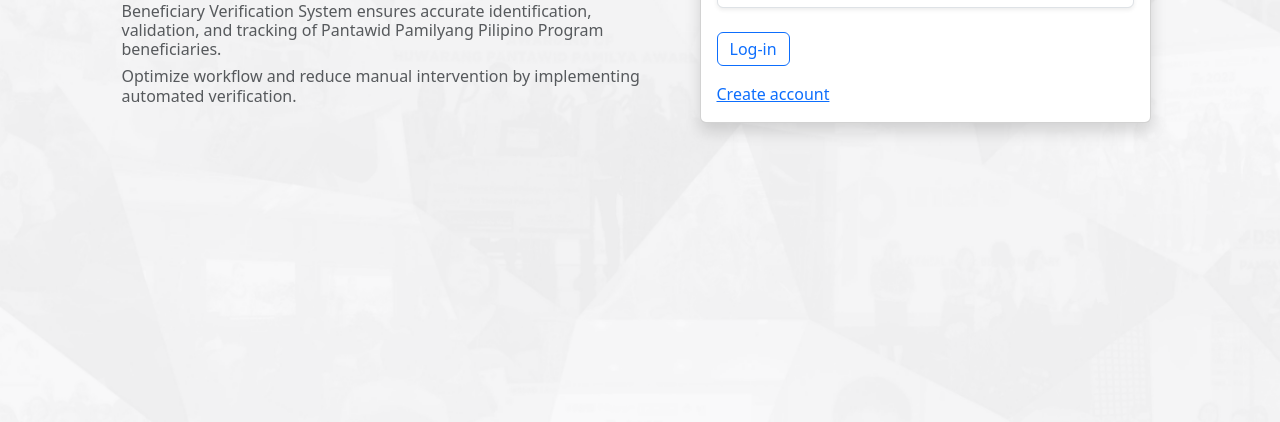
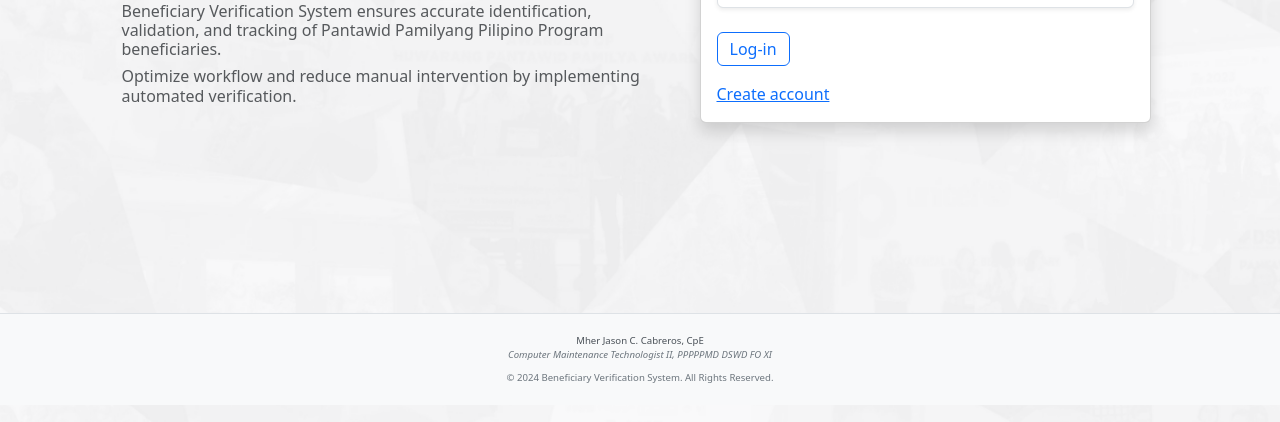
Before and after one commit to MherXpert/BVSystem, a PHP site: page /public/login.php in a window 1280 px wide. Shown: the part 351-773 px from the top of the page. Run offline with PHP 8.4, Linux system fonts and the light colour scheme.

Commit message:
edit few UI.

```diff
--- a/public/login.php
+++ b/public/login.php
@@ -8,9 +8,32 @@
     integrity="sha384-QWTKZyjpPEjISv5WaRU9OFeRpok6YctnYmDr5pNlyT2bRjXh0JMhjY6hW+ALEwIH" crossorigin="anonymous">
     <link rel="stylesheet" href="https://cdnjs.cloudflare.com/ajax/libs/font-awesome/6.4.0/css/all.min.css">
     <title>Login</title>
+    <style>
+        .footer {
+            background-color: #f8f9fa;
+            padding: 20px 0;
+            margin-top: 190px;
+            border-top: 1px solid #dee2e6;
+        }
+        .footer-content {
+            text-align: center;
+            color: #6c757d;
+            font-size: 0.6rem;
+        }
+        .developer-info {
+            font-weight: italic;
+            color: #495057;
+            text-muted: true;
+        }
+        .position-info {
+            font-style: italic;
+            color: #6c757d;
+        }
+    </style>
 </head>
 <body class="bg-light">
-        <div class="background-image"></div> <div class="container position-relative z-index-1"> <br>
+    <div class="background-image"></div>
+    <div class="container position-relative z-index-1"> <br>
         <div class="row">
             <img src="Pictures/bagong pilipinas.png" style="max-width:8%;" alt="logo">
             <img src="Pictures/dswd logo.png" style="max-width:200px;" alt="logo">
@@ -80,6 +103,23 @@
         </div>
     </div>
 
+    <!-- Footer Section -->
+    <footer class="footer">
+        <div class="container">
+            <div class="footer-content">
+                <div class="developer-info">
+                    Mher Jason C. Cabreros, CpE
+                </div>
+                <div class="position-info">
+                    Computer Maintenance Technologist II, PPPPPMD DSWD FO XI
+                </div>
+                <div class="rights-reserved mt-2">
+                    &copy; 2024 Beneficiary Verification System. All Rights Reserved.
+                </div>
+            </div>
+        </div>
+    </footer>
+
     <script src="https://cdn.jsdelivr.net/npm/bootstrap@5.3.3/dist/js/bootstrap.bundle.min.js" integrity="sha384-YvpcrYf0tY3lHB60NNkmXc5s9fDVZLESaAA55NDzOxhy9GkcIdslK1eN7N6jIeHz" crossorigin="anonymous"></script>
 </body>
 </html>
```
Lines whose indentation alone changed are shown as unchanged.
